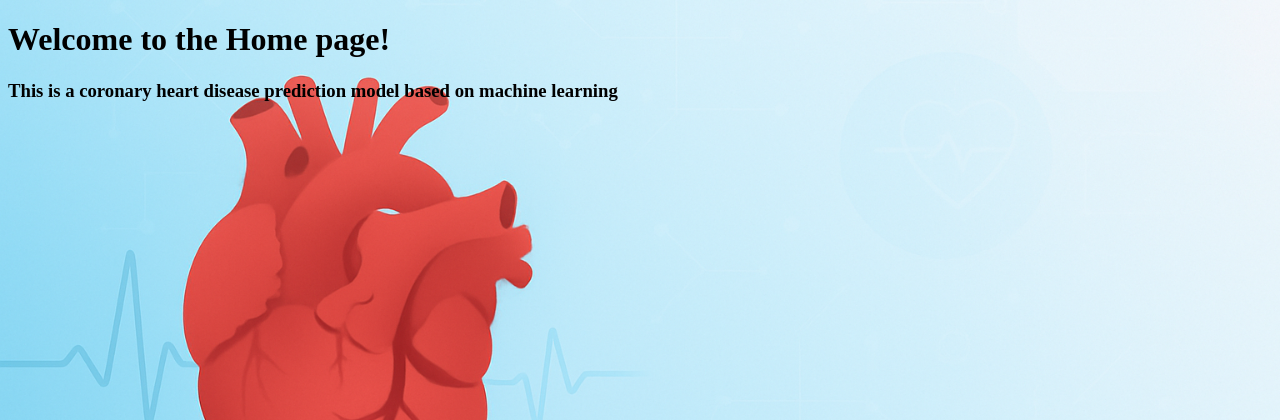
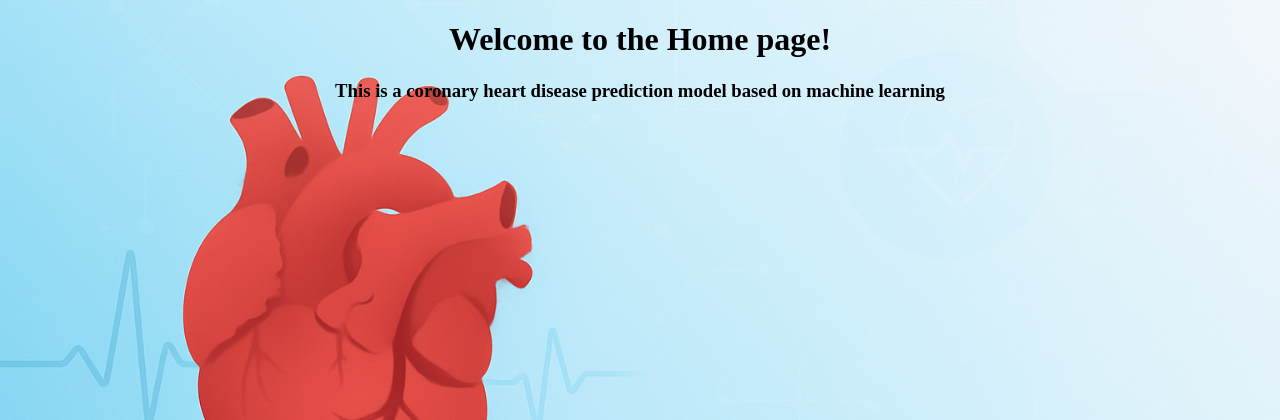
Before and after one commit to Nazihahaha/Coronary-Heart-Disease-Prediction, a Flask app: page / in a window 1280 px wide. Shown: the top 420 px of the page. Run offline with Flask 3, Linux system fonts and the light colour scheme.

Commit message:
Center align headings on index and layout pages

```diff
--- a/templates/index.html
+++ b/templates/index.html
@@ -3,21 +3,20 @@
 
 {% block content %}
 <!--whatever is written here will be shown in the home page-->
-
-<div>
-    <h3>This is a coronary heart disease prediction model based on machine learning</h3>
-    <!--<a href=" {{url_for('predict')}}"> Click Here! </a></p> -->
-</div>
 <style type="text/css">
     body {
     background-image: url("{{ url_for('static', filename='img/heartbg.png') }}");
     background-size: cover;    /* Stretch width, keep aspect ratio */
     background-position: center -110px; /* Moves the background up */
-
-
 }
-
-
+    h3{
+        text-align: center;
+    }
 
 </style>
+<div>
+    <h3>This is a coronary heart disease prediction model based on machine learning</h3>
+    <!--<a href=" {{url_for('predict')}}"> Click Here! </a></p> -->
+</div>
+
 {% endblock content %}
--- a/templates/layout.html
+++ b/templates/layout.html
@@ -5,6 +5,11 @@
     <meta name="viewport" content="width=device-width, initial-scale=1.0">
     <title>{{ title }}</title>
 </head>
+<style>
+    h1{
+        text-align: center;
+    }
+</style>
 <body>
     <h1>Welcome to the {{ title }} page!</h1>
 
```
